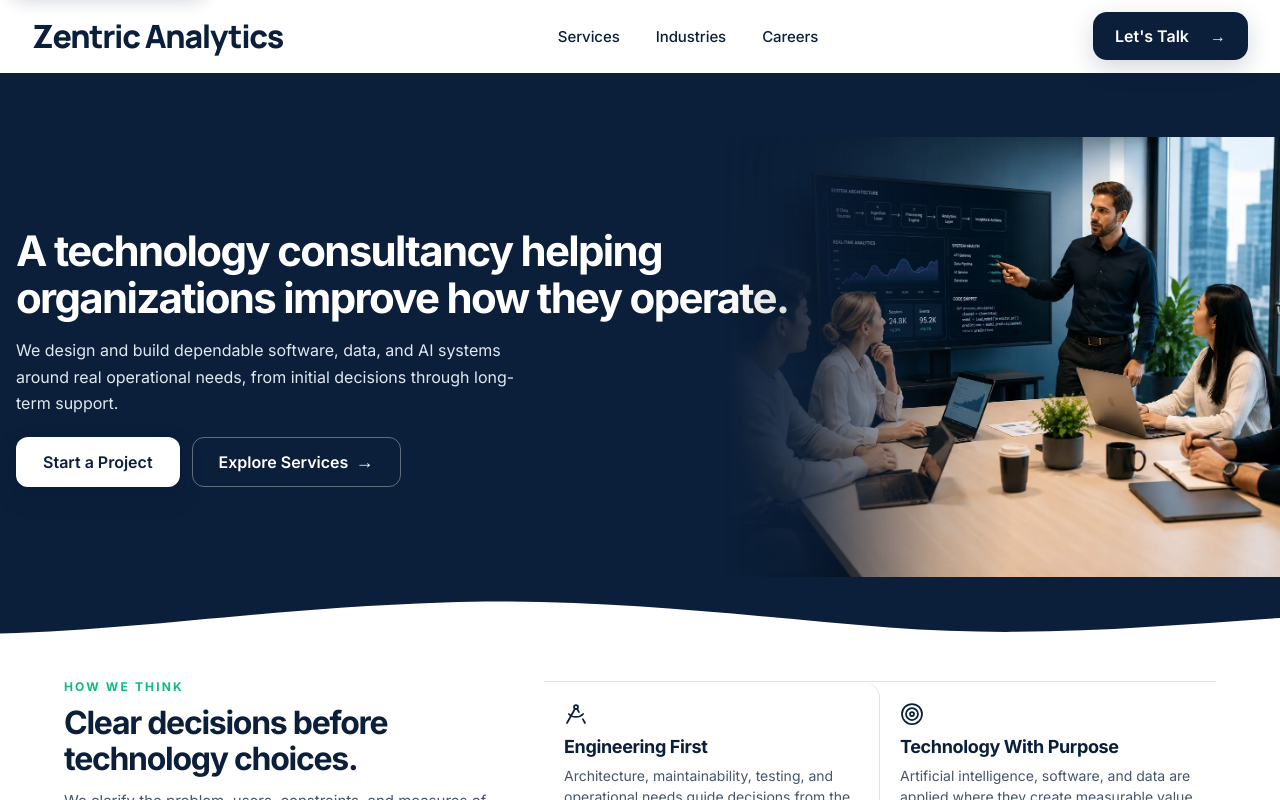
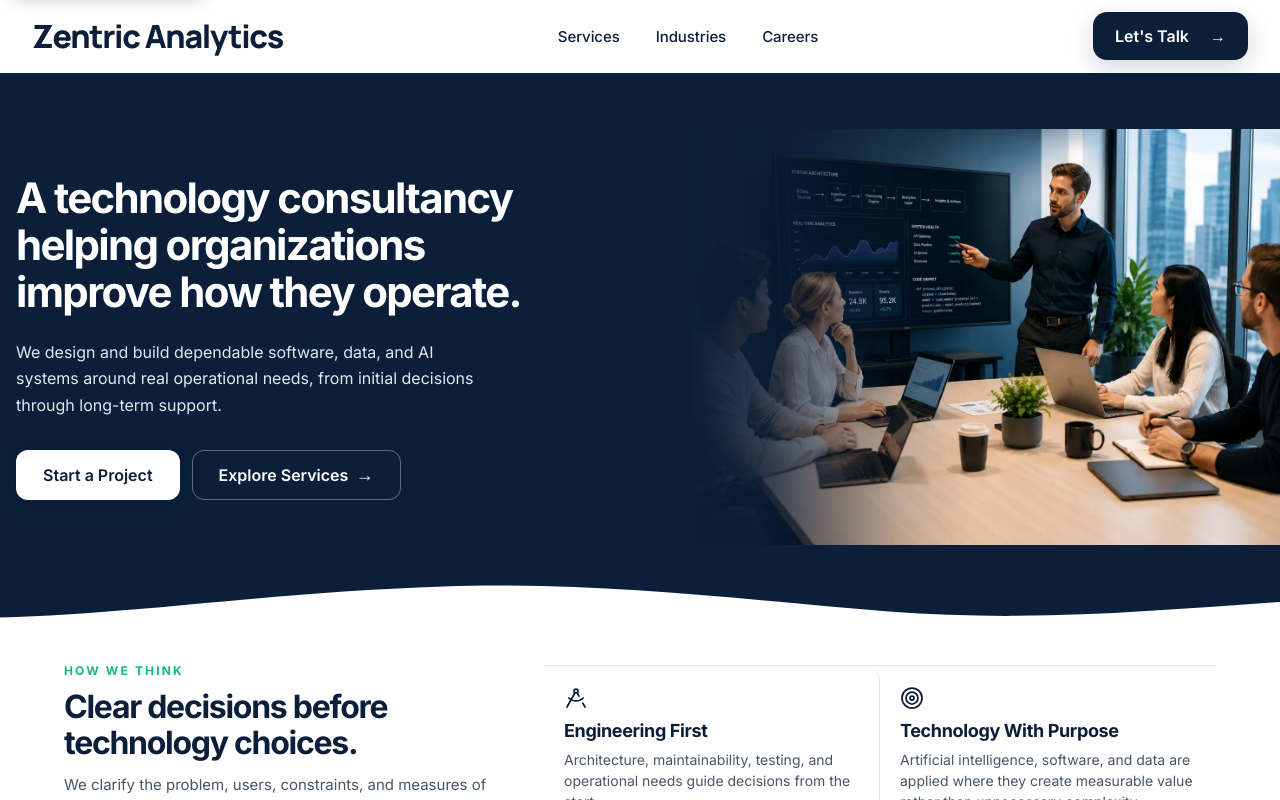
Before and after one commit to Zentric-Analytics/Zentricanalytics.com, a Next.js app: page / in a window 1280 px wide. Shown: the top 800 px of the page. Built offline with nearby package versions, Linux system fonts and the light colour scheme.

Commit message:
Refine home hero spacing and heading layout

```diff
--- a/src/app/page.tsx
+++ b/src/app/page.tsx
@@ -127,17 +127,19 @@ export default function Home() {
   return (
     <PageShell>
       <section className="hero-premium relative isolate overflow-hidden bg-[#0B1F3A] text-white">
-        <div className="mx-auto grid w-full max-w-6xl items-center gap-3 px-4 pb-5 pt-0 md:grid-cols-[minmax(0,1fr)_minmax(0,0.98fr)] md:gap-6 md:px-4 md:py-14 lg:max-w-[90rem] lg:grid-cols-[minmax(0,56rem)_minmax(0,1fr)] lg:py-16 lg:gap-8">
-          <div className="min-w-0 lg:max-w-[56rem]">
-            <h1 className="hero-reveal hero-reveal-1 max-w-[21rem] text-[36px] font-bold leading-[1.12] tracking-[-0.04em] text-white sm:max-w-2xl sm:text-[40px] lg:max-w-[56rem] lg:text-[42px]">
+        <div className="mx-auto grid w-full max-w-6xl items-center gap-3 px-4 pb-5 pt-0 md:grid-cols-[minmax(0,48fr)_minmax(0,52fr)] md:gap-6 md:px-4 md:pb-16 md:pt-10 lg:max-w-[90rem] lg:gap-6 lg:pb-20 lg:pt-12 xl:pt-14">
+          <div className="min-w-0">
+            <h1 className="hero-reveal hero-reveal-1 max-w-[21rem] text-[36px] font-bold leading-[1.12] tracking-[-0.04em] text-white sm:max-w-2xl sm:text-[40px] lg:max-w-[40rem] lg:text-[42px]">
               <span className="lg:hidden">Zentric Analytics is a technology consultancy that helps organizations improve how they operate.</span>
-              <span className="hidden lg:block">A technology consultancy helping</span>
-              <span className="hidden lg:block">organizations improve how they operate.</span>
+              <span className="hidden lg:block xl:hidden">A technology consultancy helping organizations improve how they operate.</span>
+              <span className="hidden xl:block">A technology consultancy</span>
+              <span className="hidden xl:block">helping organizations</span>
+              <span className="hidden xl:block">improve how they operate.</span>
             </h1>
-            <p className="hero-reveal hero-reveal-2 mt-4 max-w-[520px] text-[15px] font-normal leading-[1.65] text-slate-200 lg:text-[16px]">
+            <p className="hero-reveal hero-reveal-2 mt-4 max-w-[520px] text-[15px] font-normal leading-[1.65] text-slate-200 md:mt-6 md:max-w-[30rem] lg:text-[16px]">
               We design and build dependable software, data, and AI systems around real operational needs, from initial decisions through long-term support.
             </p>
-            <div className="hero-reveal hero-reveal-3 mt-5 flex flex-col gap-2.5 md:gap-3 md:flex-row md:flex-wrap md:items-center">
+            <div className="hero-reveal hero-reveal-3 mt-5 flex flex-col gap-2.5 md:mt-8 md:flex-row md:flex-wrap md:items-center md:gap-3">
               <Link className="btn hero-cta-primary h-[48px] text-[15px] font-bold leading-none min-h-[48px] w-full md:h-[50px] md:min-h-[50px] md:w-auto" href="/contact">
                 Start a Project
               </Link>
@@ -150,8 +152,8 @@ export default function Home() {
             </div>
           </div>
 
-          <div className="hero-reveal hero-reveal-4 -mt-1 w-full max-w-[34rem] justify-self-center md:mt-0 md:-mr-[max(1.5rem,calc((100vw-72rem)/2+1.5rem))] md:w-[50vw] md:max-w-none md:justify-self-end lg:w-[49vw]">
-            <div className="relative aspect-[16/10.5] overflow-hidden rounded-r-xl rounded-l-none md:min-h-[25rem] lg:min-h-[27.5rem]">
+          <div className="hero-reveal hero-reveal-4 -mt-1 w-full max-w-[34rem] justify-self-center md:mt-0 md:-mr-[max(1.5rem,calc((100vw-72rem)/2+1.5rem))] md:w-[52vw] md:max-w-none md:justify-self-end">
+            <div className="relative aspect-[16/10.5] overflow-hidden rounded-r-xl rounded-l-none md:aspect-auto md:h-[24rem] lg:h-[25rem] xl:h-[26rem]">
               <Image
                 src="/images/hero/hero-engineering-team-v2.webp"
                 alt="Software engineers collaborating on code and system architecture in a modern office"
```
